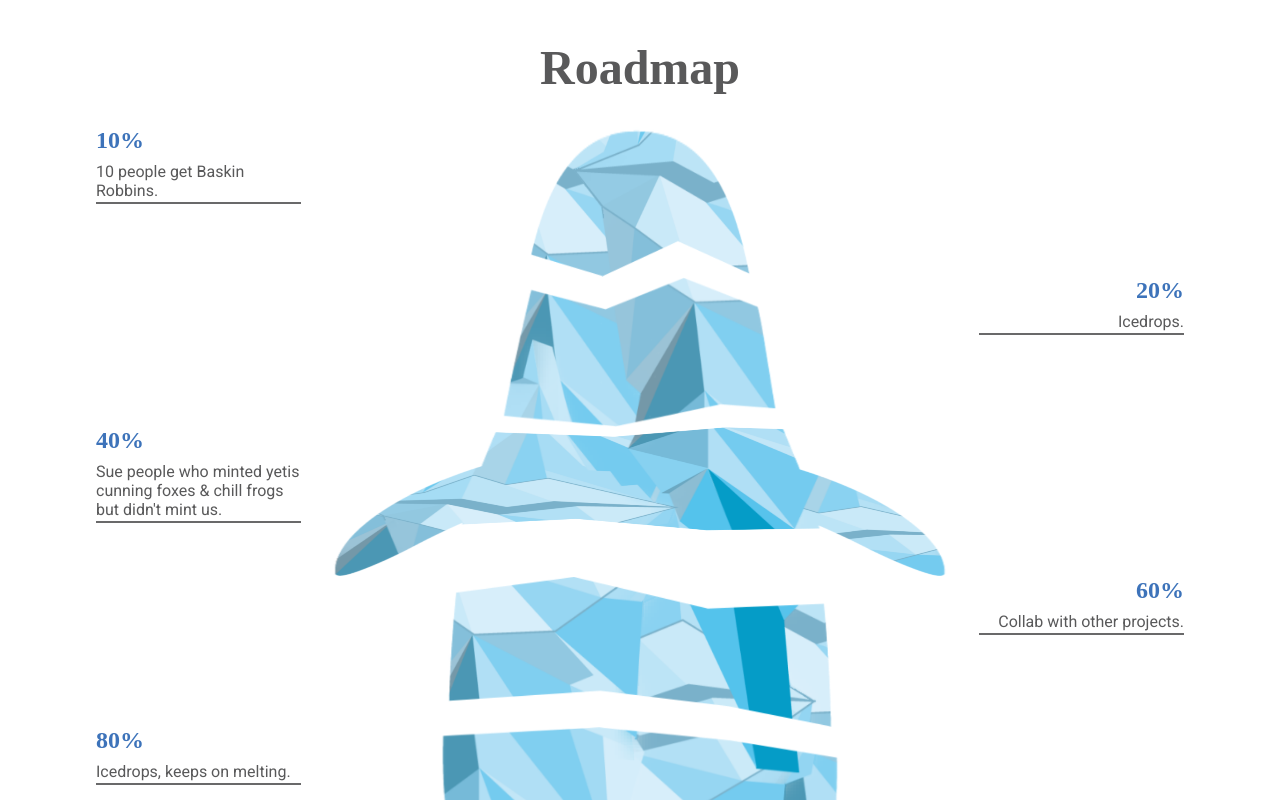
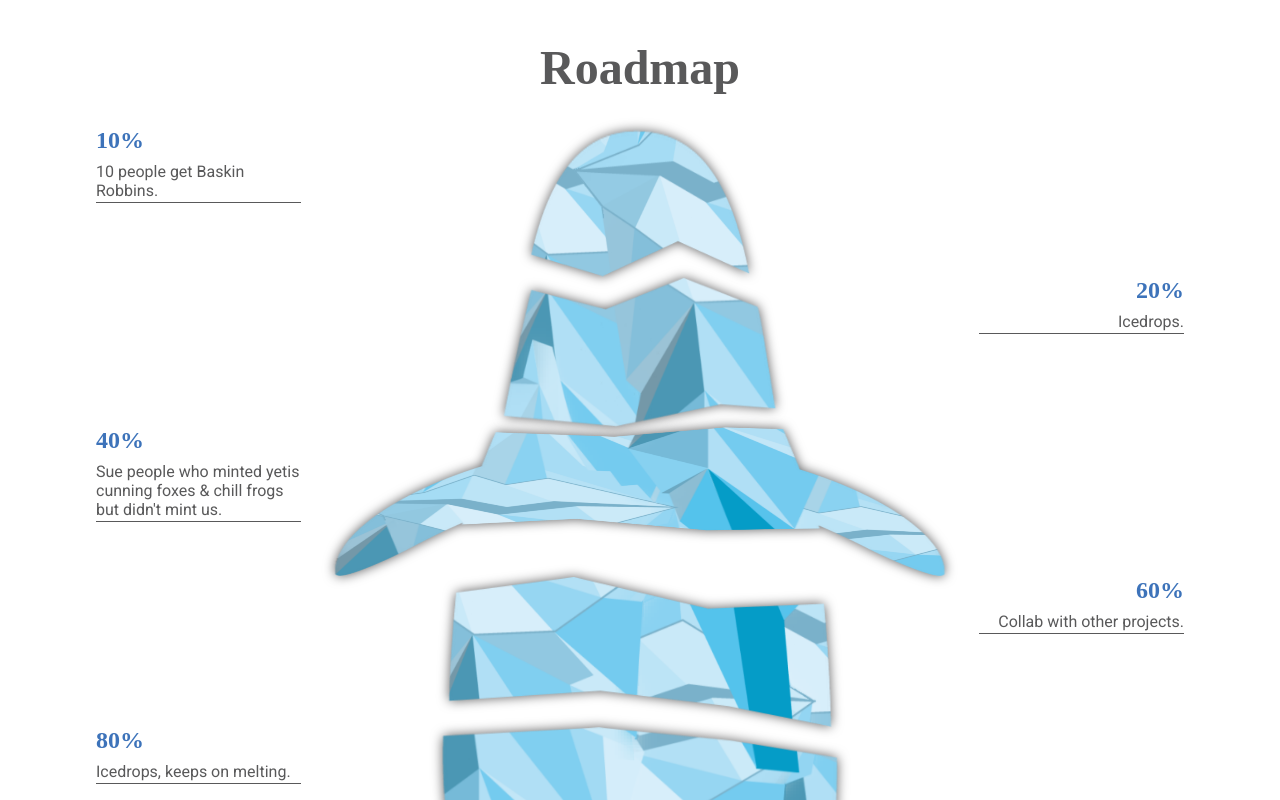
Before and after one commit to Mannvender/penguins, a Next.js app: page / in a window 1280 px wide. Shown: the part 3140-3940 px from the top of the page. Built offline with nearby package versions, Linux system fonts and the light colour scheme; a web font is replaced by a local one.

Commit message:
added shadow to icebergs

```diff
--- a/components/homepage/Roadmap.js
+++ b/components/homepage/Roadmap.js
@@ -21,6 +21,7 @@ const FloatingBox = styled(Box)`
   position: relative;
   min-height: 150px;
   animation: floatberg 5s ease-in-out infinite;
+  filter: drop-shadow(0 0 6px ${(props) => props.theme.colors.dark1});
   animation-delay: ${(props) => props.delay}s;
   @keyframes floatberg {
     0% {
@@ -44,7 +45,7 @@ const TextContainer = styled(Box)`
     right: -130%;
     width: 230%;
     height: 2px;
-    border-bottom: 2px solid ${(props) => props.theme.colors.dark2};
+    border-bottom: 1px solid ${(props) => props.theme.colors.dark1};
     z-index: -1;
   }
 `;
```
